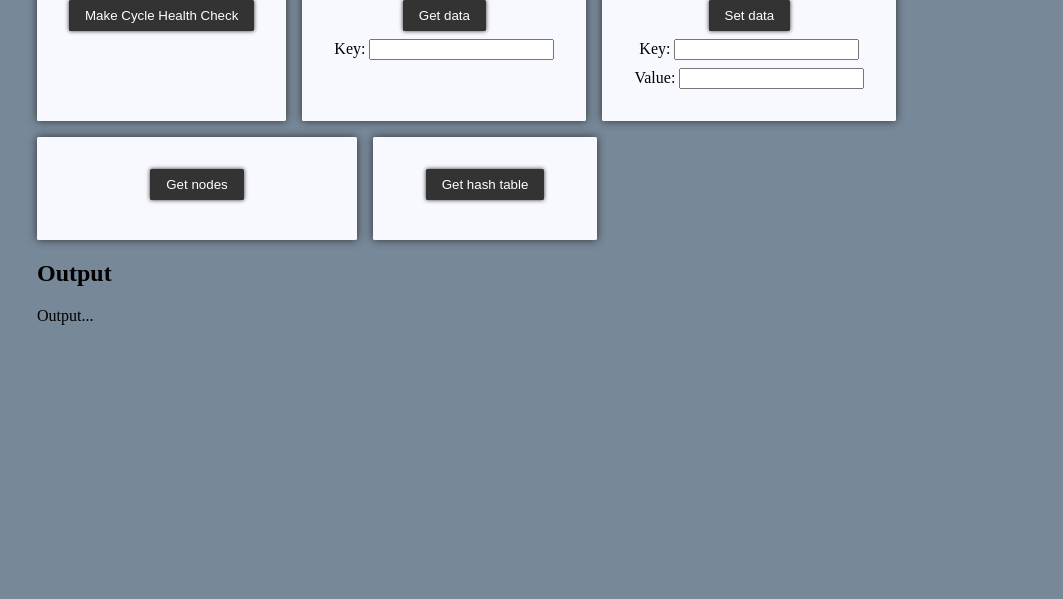
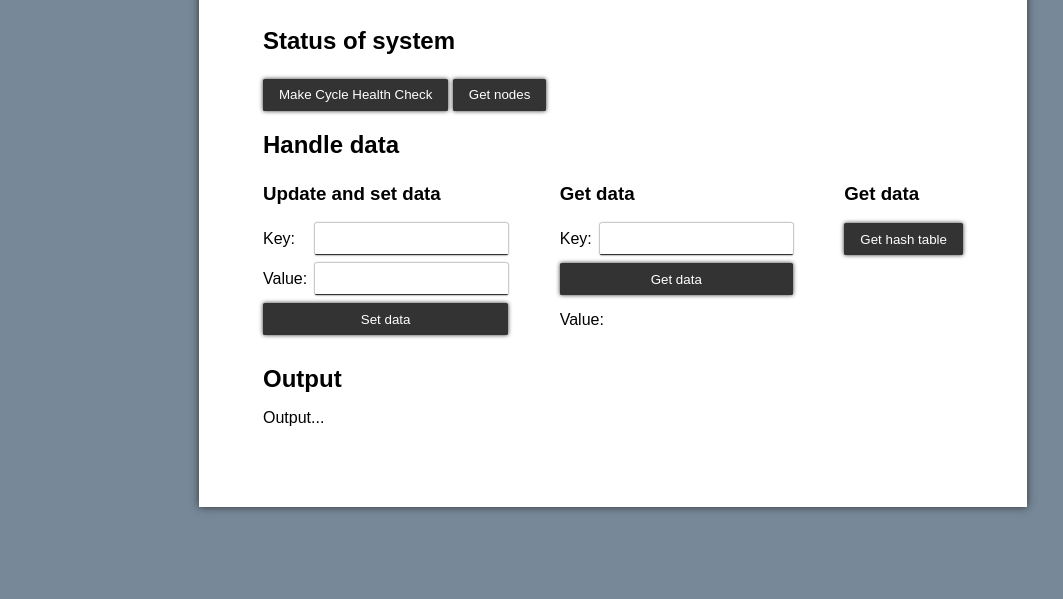
Before and after one commit to jmfan2002/50.041-Chord-Project, a plain HTML site: page EntryNode/client/index.html in a window 1280 px wide. Shown: the part 201-800 px from the top of the page, without its empty margins (27-1090 px from the left). Drawn offline with Linux system fonts and the light colour scheme.

Commit message:
Improved visuals on frontend

```diff
--- a/EntryNode/client/index.html
+++ b/EntryNode/client/index.html
@@ -4,38 +4,57 @@
         <link rel="stylesheet" href="/static/styles/main.css" />
     </head>
     <body>
+        <main>
             <h1>Chord Interface</h1>
-        <h2>Menu</h2>
-        <div id="menu">
+            <section>
+                <h2>Status of system</h2>
                 <div id="cycleHealthPanel">
                     <button onclick="makeCycleHealthCheck()">
                         Make Cycle Health Check
                     </button>
-            </div>
-            <div id="getPanel">
-                <button onclick="getData()">Get data</button>
-
-                <label for="key">Key: <input type="text" name="key" /></label>
-            </div>
-            <div id="addPanel">
-                <button onclick="addData()">Set data</button>
-                <label for="key">Key: <input type="text" name="key" /></label>
-
-                <label for="value"
-                    >Value: <input type="text" name="value"
-                /></label>
-            </div>
-            <div id="nodesPanel">
                     <button onclick="getNodes()">Get nodes</button>
                     <div id="nodeList"></div>
                 </div>
-            <div id="hashTablePanel">
+            </section>
+            <section id="handleData">
+                <h2>Handle data</h2>
+                <div>
+                    <div>
+                        <h3>Update and set data</h3>
+                        <div class="inputContainer">
+                            <div>
+                                <label for="key">Key:</label>
+                                <input type="text" name="setKey" />
+                            </div>
+                            <div>
+                                <label for="value">Value:</label>
+                                <input type="text" name="setValue" />
+                            </div>
+                            <button onclick="addData()">Set data</button>
+                        </div>
+                    </div>
+                    <div>
+                        <h3>Get data</h3>
+                        <div class="inputContainer">
+                            <div>
+                                <label for="key">Key:</label>
+                                <input type="text" name="getKey" />
+                            </div>
+                            <button onclick="getData()">Get data</button>
+                        </div>
+                        <p id="dataOutput">Value:</p>
+                    </div>
+                    <div>
+                        <h3>Get data</h3>
                         <button onclick="getHashTable()">Get hash table</button>
                         <div id="hashTable"></div>
                     </div>
                 </div>
+            </section>
+
             <h2>Output</h2>
             <p id="output">Output...</p>
+        </main>
         <script src="/static/scripts/main.js"></script>
     </body>
 </html>
--- a/EntryNode/client/static/scripts/main.js
+++ b/EntryNode/client/static/scripts/main.js
@@ -26,13 +26,25 @@ async function makeCycleHealthCheck() {
 }
 
 async function getData() {
-    const keyInp = document.querySelector('#getPanel input[name=key]');
+    const keyInp = document.querySelector('input[name=getKey]');
     const key = keyInp.value;
     console.log('Getting data with key:', key);
 
     try {
-        const response = await fetch(`/data?key=${key}`, { method: 'GET' });
-        await handleResponse(response);
+        const res = await fetch(`/data?key=${key}`, { method: 'GET' });
+        if (res.ok) {
+            try {
+                const data = await res.json();
+                const outputElem = document.getElementById('dataOutput');
+                if (!data?.value) {
+                    outputElem.innerText = 'No data found';
+                } else {
+                    outputElem.innerText = 'Value:' + data.value;
+                }
+            } catch (error) {
+                console.log(data);
+            }
+        }
     } catch (error) {
         handleFetchError(error);
     }
@@ -41,8 +53,8 @@ async function getData() {
 async function addData() {
     console.log('Adding data');
 
-    const keyInp = document.querySelector('#addPanel input[name=key]');
-    const valueInp = document.querySelector('#addPanel input[name=value]');
+    const keyInp = document.querySelector('input[name=setKey]');
+    const valueInp = document.querySelector('input[name=setValue]');
     const data = {
         key: keyInp.value,
         value: valueInp.value,
--- a/EntryNode/client/static/styles/main.css
+++ b/EntryNode/client/static/styles/main.css
@@ -1,6 +1,15 @@
 body {
   background-color: lightslategray;
   margin: 4rem;
+  font-family: sans-serif;
+}
+
+h2 {
+  margin-bottom: 0.5rem;
+}
+
+h3 {
+  margin-top: 0;
 }
 
 #menu {
@@ -28,13 +37,38 @@ button {
   background-color: #333;
   color: white;
   border: none;
-  padding: 0.5rem 1rem;
+  padding: 0 1rem;
+  height: 2rem;
   border-radius: 0.1rem;
   box-shadow: 0px 0px 4px 0px #333;
 }
 
 button:hover {
   cursor: pointer;
+}
+
+input {
+  border: none;
+  border-bottom: #333 1px solid;
+  padding: 0.5rem;
+  border-radius: 0.1rem;
+  box-shadow: 0px 0px 2px 0px #333;
+
+}
+
+.inputContainer {
+  display: flex;
+  flex-direction: column;
+  gap: 0.5rem;
+  width: fit-content;
+}
+
+.inputContainer > div {
+  display: flex;
+  flex-direction: row;
+  justify-content: space-between;
+  gap: 0.5rem;
+  align-items: center;
 }
 
 #nodesPanel {
@@ -51,3 +85,28 @@ button:hover {
   border-radius: 0.1rem;
   border-bottom: #333 1px solid;
 }
+
+main {
+  background-color: white;
+  margin: auto;
+  box-shadow: 0px 0px 8px 0px #333;
+  padding: 4rem;
+  max-width: 700px;
+}
+
+main > section {
+  display: flex;
+  flex-direction: column;
+  gap: 1rem;
+  height: min-content;
+}
+
+#handleData > div {
+  display: flex;
+  flex-direction: row;
+  flex-wrap: wrap;
+  justify-content: space-between;
+  align-items: flex-start;
+  gap: 1rem;
+  height: fit-content;
+}
```
Lines whose indentation alone changed are shown as unchanged.
